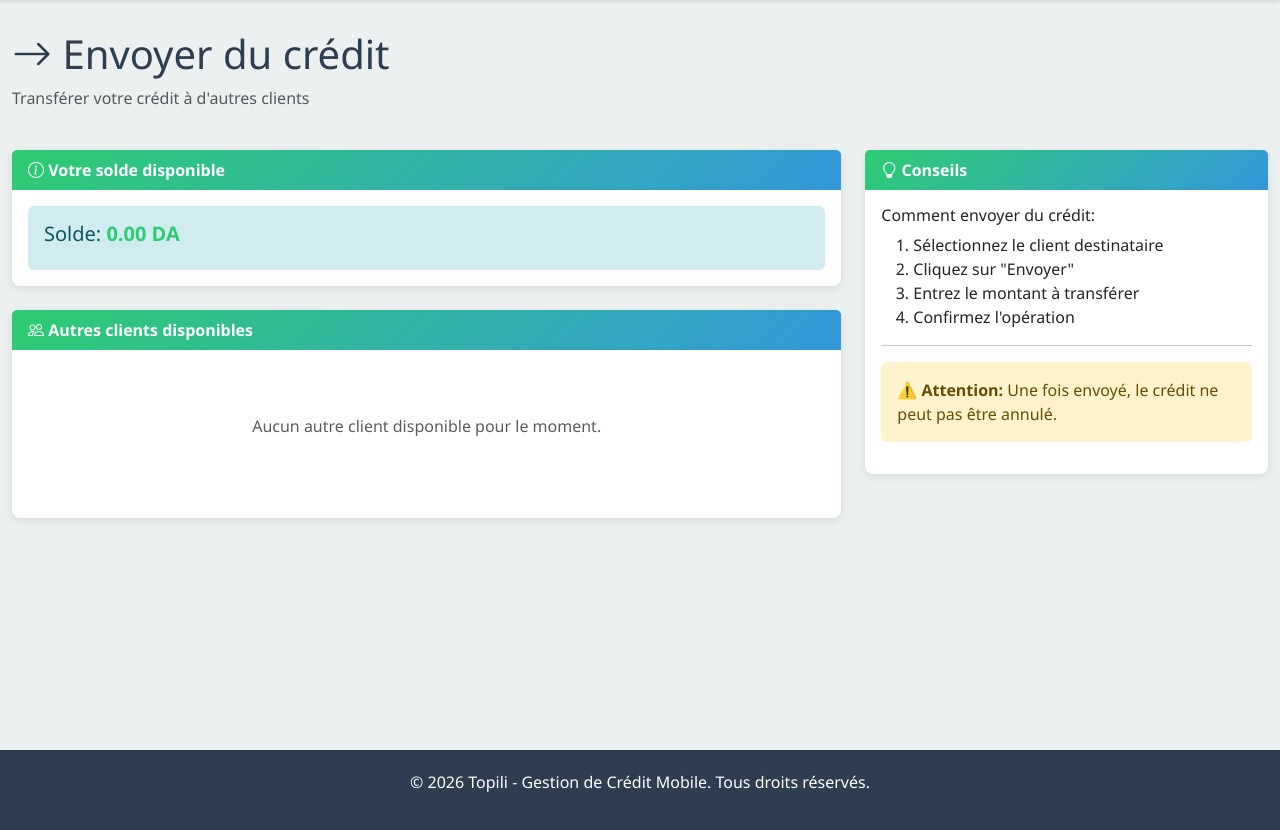
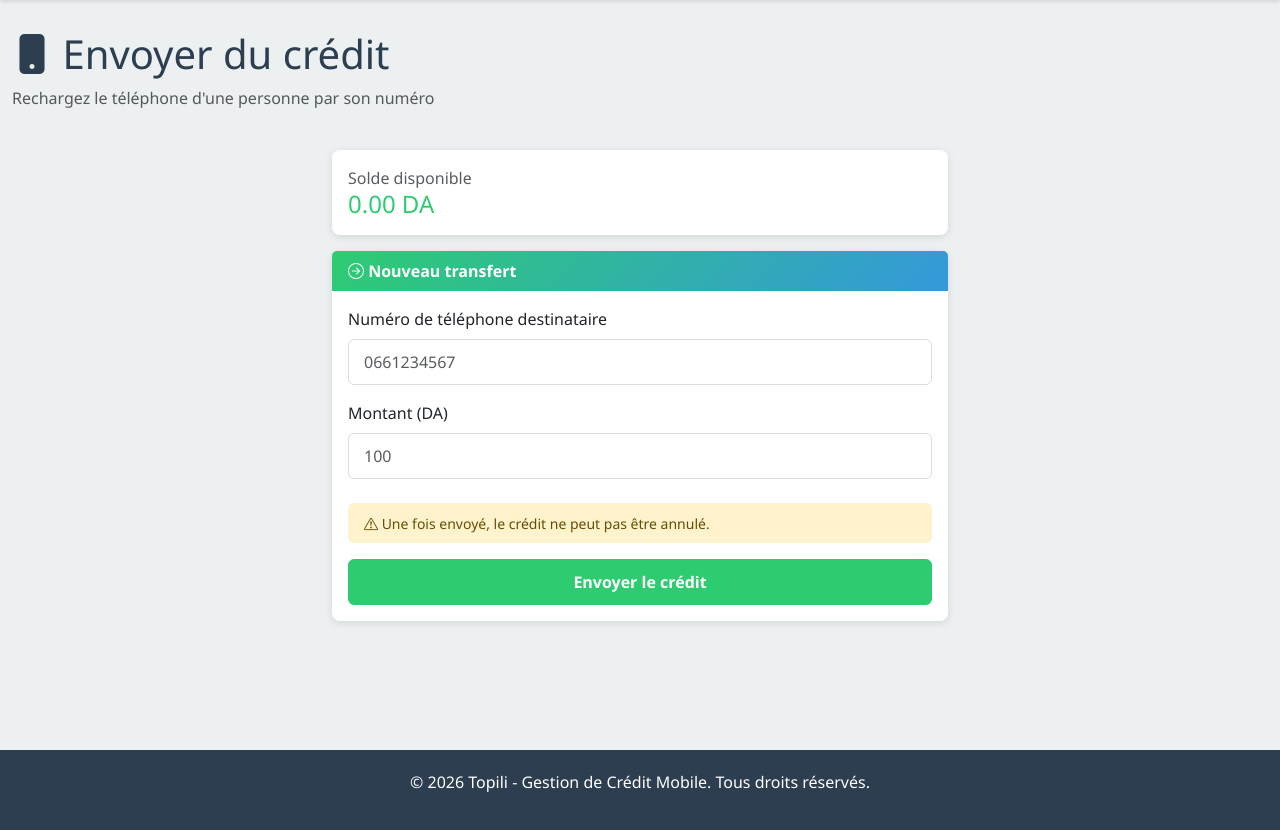
Before and after one commit to SalahIDIR/Send-me-app, a Flask app: page /client/send-credit in a window 1280 px wide. Shown: the part 62-892 px from the top of the page. Run offline with Flask 3, Linux system fonts and the light colour scheme; the visitor is signed in with stand-in values (Sample User, id 1); data comes from the database, SQL or seed files in the repository.

Commit message:
added features

```diff
--- a/app.py
+++ b/app.py
@@ -2,7 +2,8 @@
 Application Flask principale pour Topili
 """
 import os
-from flask import Flask, render_template, redirect, url_for, flash, request, jsonify
+import uuid
+from flask import Flask, render_template, redirect, url_for, flash, request, jsonify, session
 from flask_login import LoginManager, login_user, logout_user, login_required, current_user
 from datetime import datetime, timedelta
 from functools import wraps
@@ -10,6 +11,7 @@ from functools import wraps
 from config import config
 from models import db, User, Transaction, Operator, AuditLog, SystemSetting, PdVCommission
 from forms import (LoginForm, RegisterForm, TransferCreditForm,
+                   SendCreditByPhoneForm,
                    AddClientForm, ProfileUpdateForm, ChangePasswordForm,
                    AdjustUserBalanceForm, AddOperatorForm, SystemSettingForm, CreateAdminForm)
 
@@ -19,6 +21,19 @@ app.config.from_object(config['development'])
 
 # Initialisation des extensions
 db.init_app(app)
+
+# ==================== Protection contre les soumissions dupliquées ====================
+
+def generate_form_token():
+    """Génère un token unique par affichage de formulaire et le stocke en session."""
+    token = str(uuid.uuid4())
+    session['form_token'] = token
+    return token
+
+def consume_form_token(token):
+    """Vérifie et consomme le token. Retourne False si déjà utilisé ou invalide."""
+    expected = session.pop('form_token', None)
+    return expected is not None and expected == token
 
 # Configuration Flask-Login
 login_manager = LoginManager()
@@ -264,11 +279,15 @@ def transfer_credit():
     """Transférer du crédit à un client"""
     form = TransferCreditForm()
 
-    # Récupérer les clients du PdV
     form.client_id.choices = [(c.id, f"{c.username} (Solde: {c.balance:.2f} DA)")
                                for c in User.query.filter_by(pdv_id=current_user.id, role='client').all()]
 
     if form.validate_on_submit():
+        submitted_token = request.form.get('form_token', '')
+        if not consume_form_token(submitted_token):
+            flash('Opération déjà effectuée ou formulaire expiré.', 'warning')
+            return redirect(url_for('transfer_credit'))
+
         client = User.query.get(form.client_id.data)
 
         if not client or client.pdv_id != current_user.id:
@@ -285,7 +304,6 @@ def transfer_credit():
                 description=form.description.data or 'Transfert de crédit',
                 status='completed'
             )
-
             db.session.add(transaction)
             db.session.commit()
 
@@ -294,62 +312,55 @@ def transfer_credit():
         else:
             flash('Solde insuffisant pour effectuer ce transfert.', 'danger')
 
-    return render_template('pdv/transfer.html', form=form)
+    form_token = generate_form_token()
+    return render_template('pdv/transfer.html', form=form, form_token=form_token)
 
 # ==================== Routes pour Clients ====================
+
+def _do_send_credit_to_phone(phone_number, amount):
+    """Placeholder — logique d'envoi de crédit vers un numéro à implémenter."""
+    pass
+
 
 @app.route('/client/send-credit', methods=['GET', 'POST'])
 @login_required
 @role_required('client')
 def send_credit():
-    """Envoyer du crédit à un particulier"""
-    # Pour le moment, on considère qu'un client ne peut envoyer qu'à d'autres clients
-    # du même PdV (les particuliers n'ont pas de compte)
+    """Envoyer du crédit vers un numéro de téléphone"""
+    form = SendCreditByPhoneForm()
 
-    page = request.args.get('page', 1, type=int)
-
-    if request.method == 'POST':
-        receiver_id = request.form.get('receiver_id', type=int)
-        amount = request.form.get('amount', type=float)
-        description = request.form.get('description', '')
-
-        receiver = User.query.get(receiver_id)
-
-        if not receiver or receiver.pdv_id != current_user.pdv_id:
-            flash('Destinataire invalide.', 'danger')
+    if form.validate_on_submit():
+        submitted_token = request.form.get('form_token', '')
+        if not consume_form_token(submitted_token):
+            flash('Opération déjà effectuée ou formulaire expiré.', 'warning')
             return redirect(url_for('send_credit'))
 
-        if receiver.id == current_user.id:
-            flash('Vous ne pouvez pas envoyer du crédit à vous-même.', 'danger')
-            return redirect(url_for('send_credit'))
+        phone = form.phone_number.data.strip()
+        amount = form.amount.data
 
-        if current_user.subtract_balance(amount):
-            receiver.add_balance(amount)
+        if not current_user.subtract_balance(amount):
+            flash('Solde insuffisant.', 'danger')
+            form_token = generate_form_token()
+            return render_template('client/send_credit.html', form=form, form_token=form_token)
 
-            transaction = Transaction(
-                sender_id=current_user.id,
-                receiver_id=receiver.id,
-                amount=amount,
-                description=description or 'Transfert de crédit',
-                status='completed'
-            )
+        transaction = Transaction(
+            sender_id=current_user.id,
+            receiver_id=current_user.id,
+            recipient_phone=phone,
+            amount=amount,
+            description=f'Envoi crédit -> {phone}',
+            status='pending'
+        )
+        db.session.add(transaction)
+        db.session.commit()
 
-            db.session.add(transaction)
-            db.session.commit()
+        _do_send_credit_to_phone(phone, amount)
 
-            flash(f'Transfert de {amount:.2f} DA vers {receiver.username} réussi!', 'success')
-            return redirect(url_for('dashboard'))
-        else:
-            flash('Solde insuffisant.', 'danger')
+        flash(f'{amount:.2f} DA envoyés vers le {phone}.', 'success')
+        return redirect(url_for('dashboard'))
 
-    # Récupérer les autres clients du même PdV
-    other_clients = User.query.filter(
-        User.pdv_id == current_user.pdv_id,
-        User.role == 'client',
-        User.id != current_user.id
-    ).paginate(page=page, per_page=20)
-
-    return render_template('client/send_credit.html', other_clients=other_clients)
+    form_token = generate_form_token()
+    return render_template('client/send_credit.html', form=form, form_token=form_token)
 
 # ==================== Routes de transactions ====================
 
--- a/forms.py
+++ b/forms.py
@@ -3,7 +3,7 @@ Formulaires WTForms pour l'application Topili
 """
 from flask_wtf import FlaskForm
 from wtforms import StringField, PasswordField, FloatField, TextAreaField, SelectField, SubmitField
-from wtforms.validators import DataRequired, Email, Length, EqualTo, ValidationError, NumberRange
+from wtforms.validators import DataRequired, Email, Length, EqualTo, ValidationError, NumberRange, Regexp
 from flask_login import current_user
 from models import User
 
@@ -44,6 +44,19 @@ class TransferCreditForm(FlaskForm):
     ])
     description = TextAreaField('Description (optionnel)', validators=[Length(min=0, max=255)])
     submit = SubmitField('Envoyer le crédit')
+
+class SendCreditByPhoneForm(FlaskForm):
+    """Formulaire d'envoi de crédit vers un numéro de téléphone"""
+    phone_number = StringField('Numéro de téléphone destinataire', validators=[
+        DataRequired(),
+        Regexp(r'^0[567]\d{8}$', message='Numéro invalide (ex: 0661234567)')
+    ])
+    amount = FloatField('Montant (DA)', validators=[
+        DataRequired(),
+        NumberRange(min=1, message='Le montant doit être au moins 1 DA')
+    ])
+    submit = SubmitField('Envoyer le crédit')
+
 
 class AddClientForm(FlaskForm):
     """Formulaire pour ajouter un client"""
--- a/templates/client/send_credit.html
+++ b/templates/client/send_credit.html
@@ -5,172 +5,67 @@
 {% block content %}
 <div class="row mb-4">
     <div class="col-md-12">
-        <h1><i class="bi bi-arrow-right"></i> Envoyer du crédit</h1>
-        <p class="text-muted">Transférer votre crédit à d'autres clients</p>
+        <h1><i class="bi bi-phone-fill"></i> Envoyer du crédit</h1>
+        <p class="text-muted">Rechargez le téléphone d'une personne par son numéro</p>
     </div>
 </div>
 
-<div class="row">
-    <div class="col-md-8">
-        <div class="card">
-            <div class="card-header">
-                <i class="bi bi-info-circle"></i> Votre solde disponible
-            </div>
+<div class="row justify-content-center">
+    <div class="col-md-6">
+
+        <div class="card mb-3">
             <div class="card-body">
-                <div class="alert alert-info mb-0">
-                    <h5>Solde: <strong style="color: var(--primary-color);">{{ "%.2f"|format(current_user.balance) }} DA</strong></h5>
-                </div>
+                <span class="text-muted">Solde disponible</span>
+                <h4 class="mb-0" style="color: var(--primary-color);">{{ "%.2f"|format(current_user.balance) }} DA</h4>
             </div>
         </div>
 
-        <div class="card mt-4">
+        <div class="card">
             <div class="card-header">
-                <i class="bi bi-people"></i> Autres clients disponibles
+                <i class="bi bi-arrow-right-circle"></i> Nouveau transfert
             </div>
             <div class="card-body">
-                {% if other_clients.items %}
-                <div class="table-responsive">
-                    <table class="table mb-0">
-                        <thead>
-                            <tr>
-                                <th>Nom d'utilisateur</th>
-                                <th>Solde actuel</th>
-                                <th>Actions</th>
-                            </tr>
-                        </thead>
-                        <tbody>
-                            {% for client in other_clients.items %}
-                            <tr>
-                                <td>{{ client.username }}</td>
-                                <td>{{ "%.2f"|format(client.balance) }} DA</td>
-                                <td>
-                                    <button class="btn btn-sm btn-primary" data-bs-toggle="modal"
-                                            data-bs-target="#transferModal"
-                                            data-client-id="{{ client.id }}"
-                                            data-client-name="{{ client.username }}">
-                                        <i class="bi bi-arrow-right"></i> Envoyer
-                                    </button>
-                                </td>
-                            </tr>
-                            {% endfor %}
-                        </tbody>
-                    </table>
-                </div>
-                {% else %}
-                <p class="text-muted text-center py-5">
-                    Aucun autre client disponible pour le moment.
-                </p>
-                {% endif %}
+                <form method="POST" novalidate id="sendForm">
+                    {{ form.hidden_tag() }}
+                    <input type="hidden" name="form_token" value="{{ form_token }}">
+
+                    <div class="mb-3">
+                        {{ form.phone_number.label(class="form-label") }}
+                        {{ form.phone_number(class="form-control" + (" is-invalid" if form.phone_number.errors else ""),
+                                             placeholder="0661234567", maxlength=10) }}
+                        {% for error in form.phone_number.errors %}
+                            <div class="invalid-feedback">{{ error }}</div>
+                        {% endfor %}
+                    </div>
+
+                    <div class="mb-4">
+                        {{ form.amount.label(class="form-label") }}
+                        {{ form.amount(class="form-control" + (" is-invalid" if form.amount.errors else ""),
+                                       placeholder="100", step="1", min="1") }}
+                        {% for error in form.amount.errors %}
+                            <div class="invalid-feedback">{{ error }}</div>
+                        {% endfor %}
+                    </div>
+
+                    <div class="alert alert-warning py-2">
+                        <small><i class="bi bi-exclamation-triangle"></i> Une fois envoyé, le crédit ne peut pas être annulé.</small>
+                    </div>
+
+                    <button type="submit" class="btn btn-primary w-100" id="submitBtn">
+                        Envoyer le crédit
+                    </button>
+                </form>
+
+<script>
+document.getElementById('sendForm').addEventListener('submit', function() {
+    const btn = document.getElementById('submitBtn');
+    btn.disabled = true;
+    btn.textContent = 'Envoi en cours...';
+});
+</script>
             </div>
         </div>
 
-        <!-- Pagination -->
-        {% if other_clients.pages > 1 %}
-        <nav aria-label="Page navigation" class="mt-4">
-            <ul class="pagination justify-content-center">
-                {% if other_clients.has_prev %}
-                <li class="page-item">
-                    <a class="page-link" href="{{ url_for('send_credit', page=other_clients.prev_num) }}">Précédent</a>
-                </li>
-                {% else %}
-                <li class="page-item disabled">
-                    <span class="page-link">Précédent</span>
-                </li>
-                {% endif %}
-
-                {% for page_num in other_clients.iter_pages() %}
-                    {% if page_num %}
-                        {% if page_num == other_clients.page %}
-                        <li class="page-item active">
-                            <span class="page-link">{{ page_num }}</span>
-                        </li>
-                        {% else %}
-                        <li class="page-item">
-                            <a class="page-link" href="{{ url_for('send_credit', page=page_num) }}">{{ page_num }}</a>
-                        </li>
-                        {% endif %}
-                    {% else %}
-                    <li class="page-item disabled">
-                        <span class="page-link">...</span>
-                    </li>
-                    {% endif %}
-                {% endfor %}
-
-                {% if other_clients.has_next %}
-                <li class="page-item">
-                    <a class="page-link" href="{{ url_for('send_credit', page=other_clients.next_num) }}">Suivant</a>
-                </li>
-                {% else %}
-                <li class="page-item disabled">
-                    <span class="page-link">Suivant</span>
-                </li>
-                {% endif %}
-            </ul>
-        </nav>
-        {% endif %}
-    </div>
-
-    <div class="col-md-4">
-        <div class="card">
-            <div class="card-header">
-                <i class="bi bi-lightbulb"></i> Conseils
-            </div>
-            <div class="card-body">
-                <h6>Comment envoyer du crédit:</h6>
-                <ol>
-                    <li>Sélectionnez le client destinataire</li>
-                    <li>Cliquez sur "Envoyer"</li>
-                    <li>Entrez le montant à transférer</li>
-                    <li>Confirmez l'opération</li>
-                </ol>
-                <hr>
-                <div class="alert alert-warning">
-                    <strong>⚠️ Attention:</strong> Une fois envoyé, le crédit ne peut pas être annulé.
-                </div>
-            </div>
-        </div>
     </div>
 </div>
-
-<!-- Modal de transfert -->
-<div class="modal fade" id="transferModal" tabindex="-1">
-    <div class="modal-dialog">
-        <div class="modal-content">
-            <form method="POST" novalidate>
-                <div class="modal-header">
-                    <h5 class="modal-title">Envoyer du crédit</h5>
-                    <button type="button" class="btn-close" data-bs-dismiss="modal"></button>
-                </div>
-                <div class="modal-body">
-                    <p>Destinataire: <strong id="clientName"></strong></p>
-                    <input type="hidden" id="receiverId" name="receiver_id" value="">
-
-                    <div class="mb-3">
-                        <label for="transferAmount" class="form-label">Montant (DA)</label>
-                        <input type="number" class="form-control" id="transferAmount"
-                               name="amount" placeholder="0.00" step="0.01" min="0" required>
-                        <small class="text-muted">Solde disponible: {{ "%.2f"|format(current_user.balance) }} DA</small>
-                    </div>
-                    <div class="mb-3">
-                        <label for="transferDescription" class="form-label">Description (optionnel)</label>
-                        <textarea class="form-control" id="transferDescription" name="description" rows="2"></textarea>
-                    </div>
-                </div>
-                <div class="modal-footer">
-                    <button type="button" class="btn btn-secondary" data-bs-dismiss="modal">Annuler</button>
-                    <button type="submit" class="btn btn-primary">Confirmer l'envoi</button>
-                </div>
-            </form>
-        </div>
-    </div>
-</div>
-
-<script>
-document.getElementById('transferModal').addEventListener('show.bs.modal', function(e) {
-    const clientId = e.relatedTarget.getAttribute('data-client-id');
-    const clientName = e.relatedTarget.getAttribute('data-client-name');
-    document.getElementById('receiverId').value = clientId;
-    document.getElementById('clientName').textContent = clientName;
-});
-</script>
 {% endblock %}
```
Also changed, not shown: models.py (+20 -14 lines), templates/pdv/transfer.html (+9 -2 lines).
